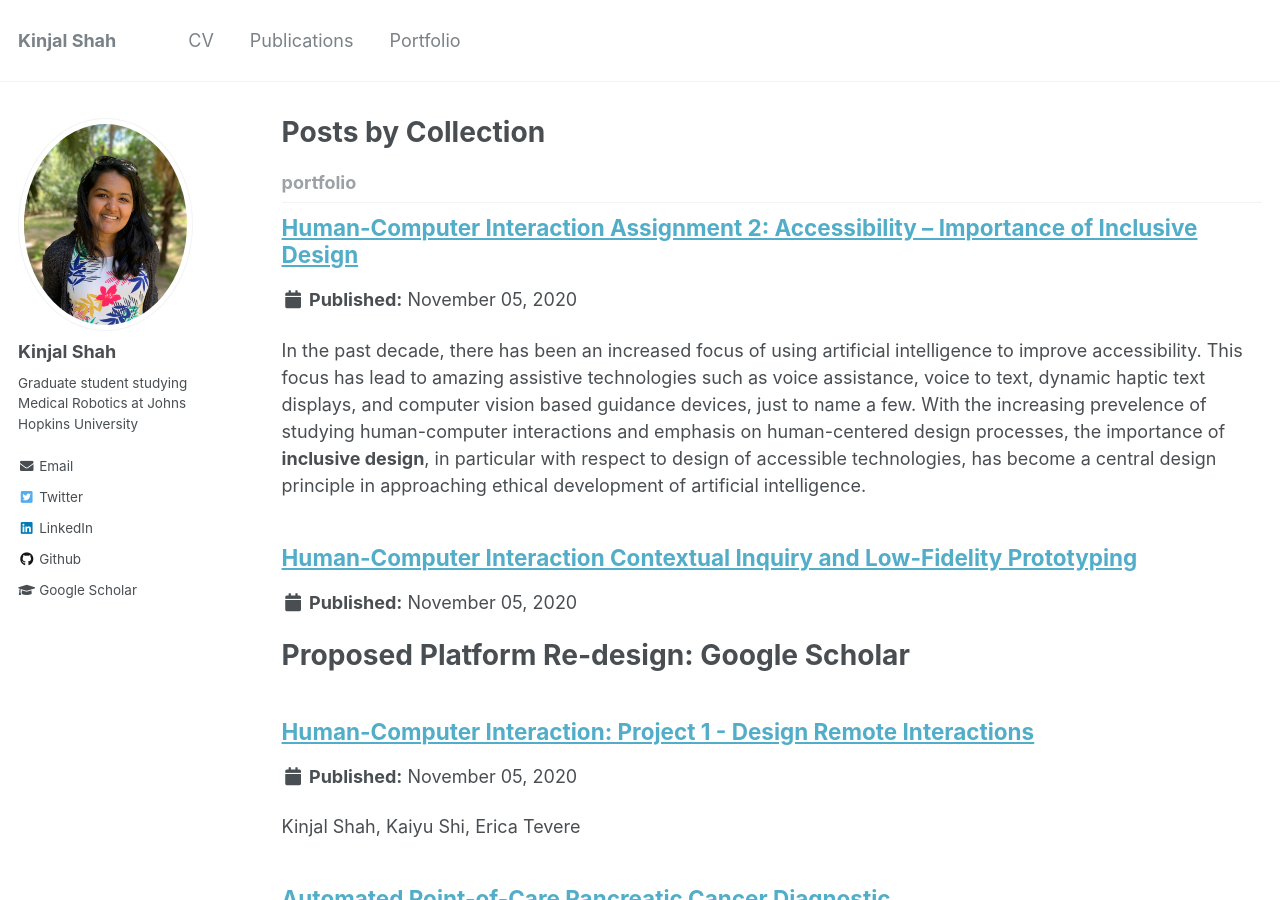
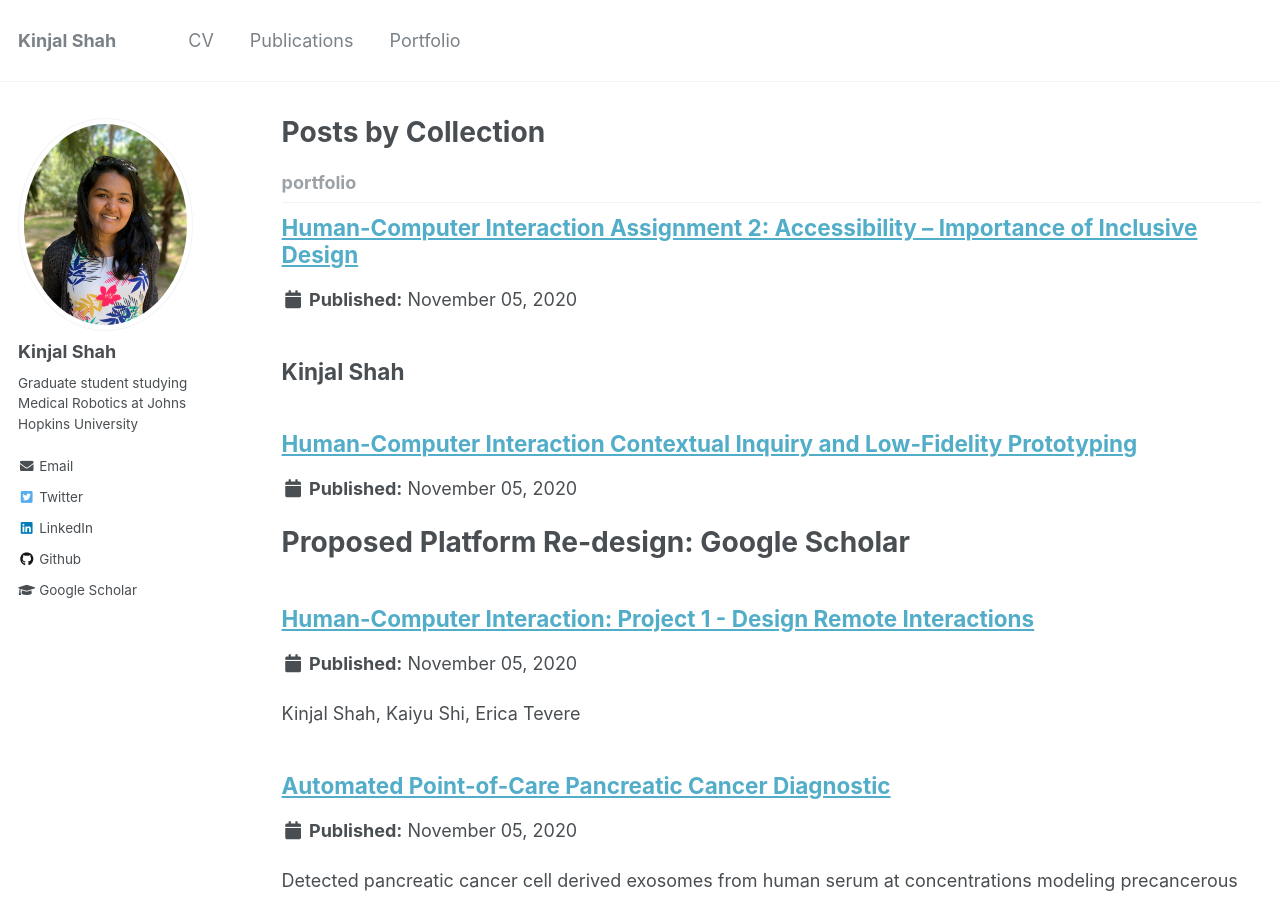
Before and after one commit to kinjmshah/kinjmshah.github.io, a Jekyll site: the page built from _pages/collection-archive.html, in a window 1280 px wide and 900 px high. Built offline with Jekyll 4.4.1, drawn with Linux system fonts in a browser that asks for light colours.

Commit message:
Update HCI_Assignment2.md

```diff
--- a/_portfolio/HCI_Assignment2.md
+++ b/_portfolio/HCI_Assignment2.md
@@ -2,6 +2,7 @@
 title: "Human-Computer Interaction Assignment 2: Accessibility -- Importance of Inclusive Design"
 permalink: /portfolio/HCIAccessibility
 ---
+## Kinjal Shah
 
 In the past decade, there has been an increased focus of using artificial intelligence to improve accessibility. This focus has lead to amazing assistive technologies such as voice assistance, voice to text, dynamic haptic text displays, and computer vision based guidance devices, just to name a few. With the increasing prevelence of studying human-computer interactions and emphasis on human-centered design processes, the importance of **inclusive design**, in particular with respect to design of accessible technologies, has become a central design principle in approaching ethical development of artificial intelligence.
 
```
